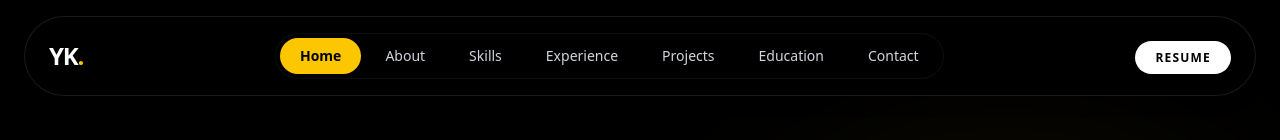
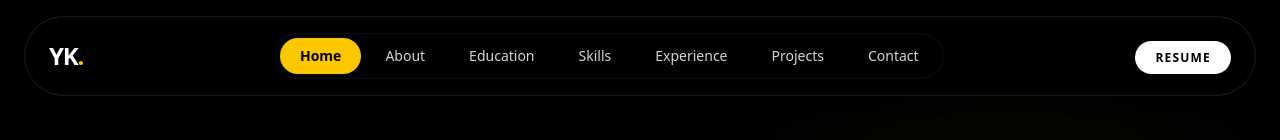
Before and after one commit to Yashwanthkesanam/my-portfolio9, a Next.js app: page / in a window 1280 px wide. Shown: the top 140 px of the page. Built offline with nearby package versions, Linux system fonts and the light colour scheme.

Commit message:
Reorder Education link in Navbar

```diff
--- a/components/layout/Navbar.tsx
+++ b/components/layout/Navbar.tsx
@@ -8,10 +8,10 @@ import { motion, AnimatePresence } from 'framer-motion';
 const navLinks = [
     { name: 'Home', href: '#home' },
     { name: 'About', href: '#about' },
+    { name: 'Education', href: '#education' },
     { name: 'Skills', href: '#skills' },
     { name: 'Experience', href: '#experience' },
     { name: 'Projects', href: '#projects' },
-    { name: 'Education', href: '#education' },
     { name: 'Contact', href: '#contact' },
 ];
 
```
